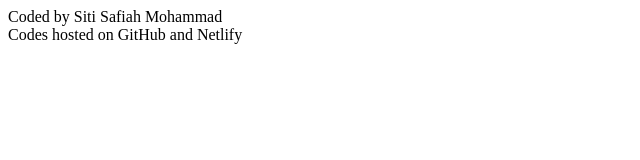
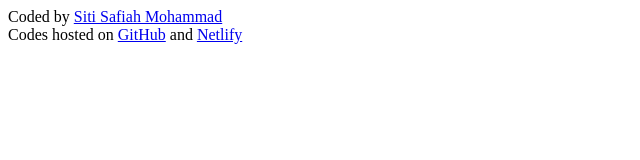
Before and after one commit to chubbyle/weatherApp, a plain HTML site: page index.html in a window 1280 px wide. Shown: the whole page, without its empty margins (0-640 px from the left). Drawn offline with Linux system fonts and the light colour scheme.

Commit message:
Added links to footer

```diff
--- a/index.html
+++ b/index.html
@@ -7,8 +7,16 @@
   </head>
   <body>
     <footer>
-      Coded by Siti Safiah Mohammad<br />
-      Codes hosted on GitHub and Netlify
+      Coded by
+      <a href="https://github.com/chubbyle/" target="_blank"
+        >Siti Safiah Mohammad</a
+      ><br />
+      Codes hosted on
+      <a href="https://github.com/chubbyle/weatherApp" target="_blank"
+        >GitHub</a
+      >
+      and
+      <a href="https://scp-weather-app.netlify.app" target="_blank">Netlify</a>
     </footer>
   </body>
 </html>
```
